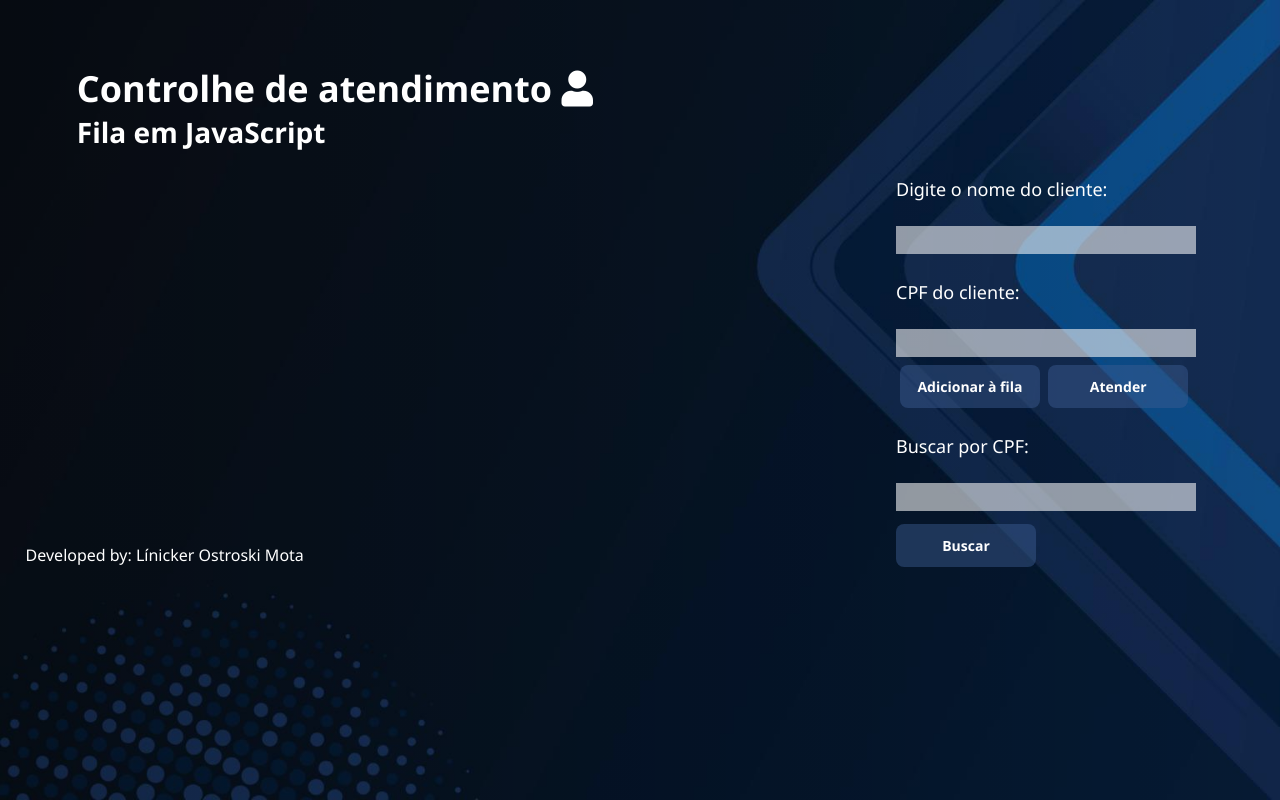
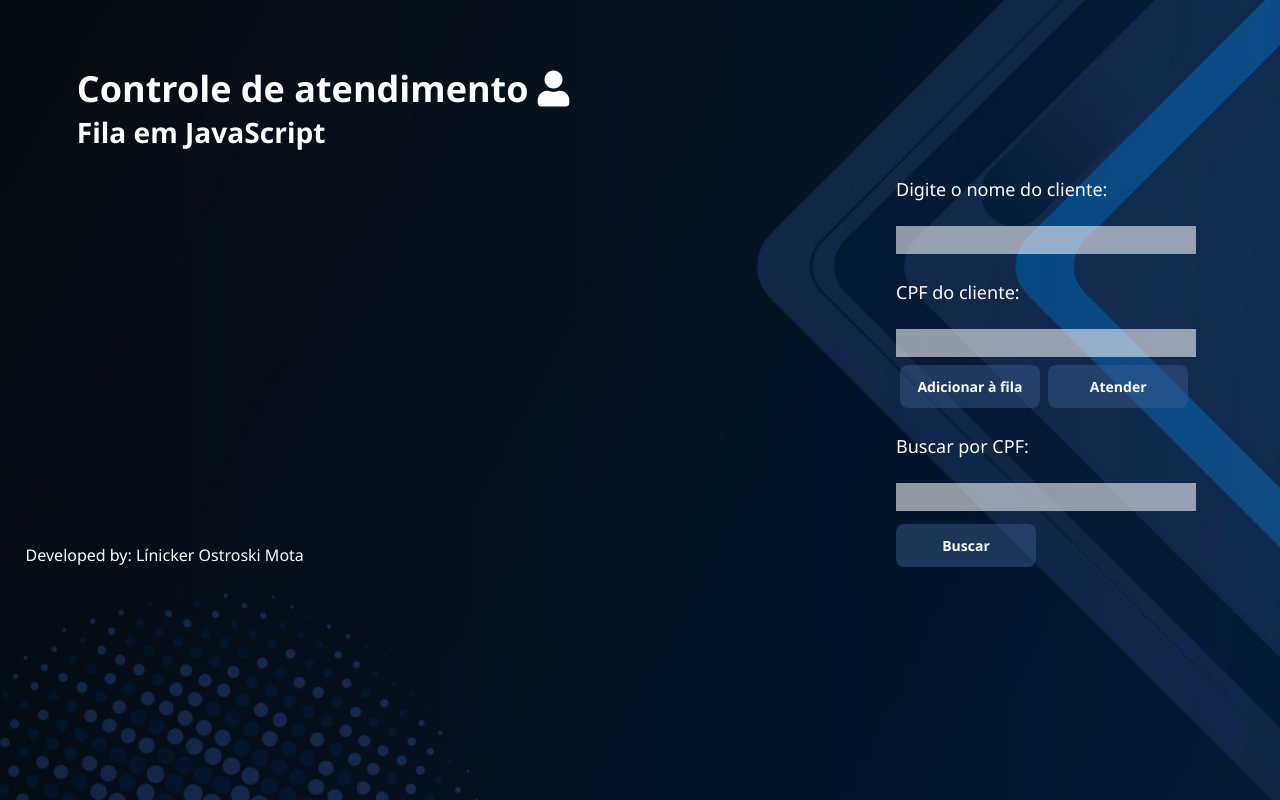
Before and after one commit to LinickerOstroski/Queues-in-JavaScripot, a plain HTML site: page index.html in a window 1280 px wide. Drawn offline with Linux system fonts and the light colour scheme.

Commit message:
alterando texto do cabeçario

```diff
--- a/index.html
+++ b/index.html
@@ -19,7 +19,7 @@
   <div class="container">
 
     <div class="cabecario">
-      <h2 class="titlo">Controlhe de atendimento <i class="fas fa-user"></i></h2>
+      <h2 class="titlo">Controle de atendimento <i class="fas fa-user"></i></h2>
       <h3>Fila em JavaScript</h3>
     </div>
 
```
